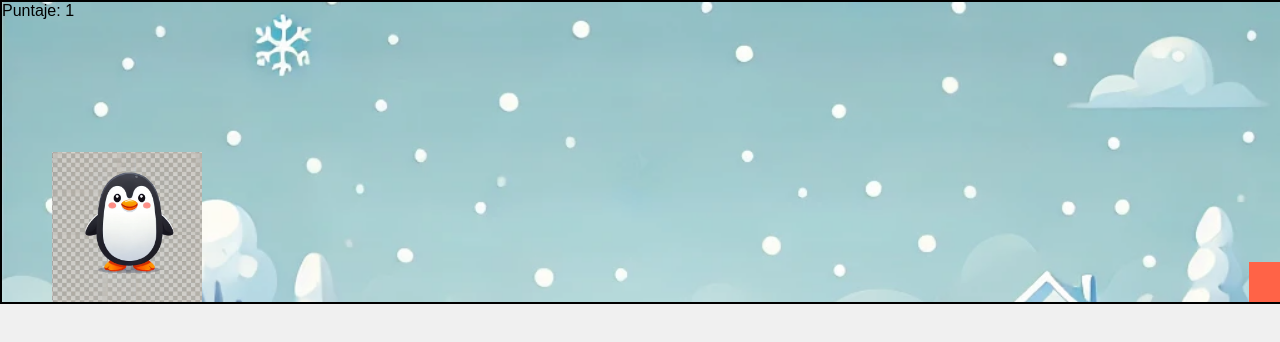
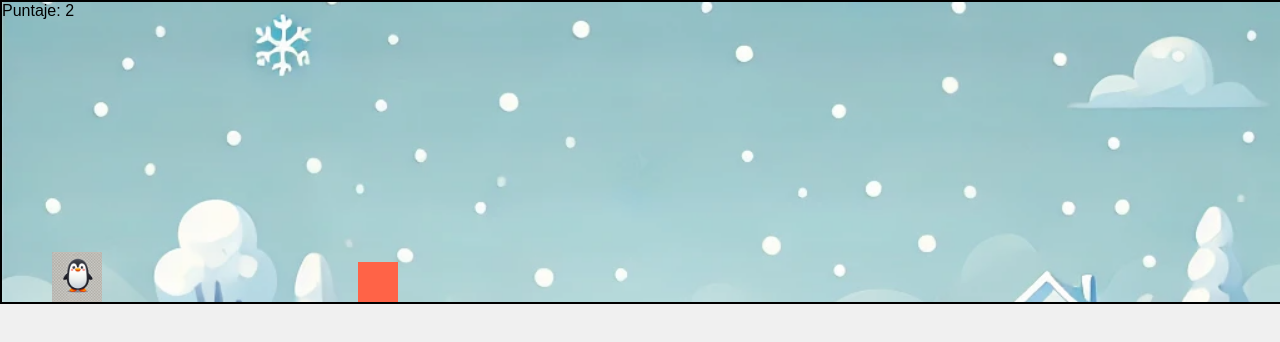
Before and after one commit to xacosta000/juegochupe, a plain HTML site: page index.html in a window 1280 px wide. Drawn offline with Linux system fonts and the light colour scheme.

Commit message:
Modificaciones movil

```diff
--- a/script.js
+++ b/script.js
@@ -5,7 +5,7 @@ const scoreDisplay = document.getElementById('score');
 let isJumping = false;
 let score = 0;
 
-// Función para el salto del dinosaurio
+// Función para el salto del dinosaurio/pingüino
 function jump() {
   if (isJumping) return;
   isJumping = true;
@@ -28,7 +28,7 @@ function jump() {
   }, 20);
 }
 
-// Función para detectar colisiones
+// Detectar colisiones
 function checkCollision() {
   const dinoRect = dino.getBoundingClientRect();
   const obstacleRect = obstacle.getBoundingClientRect();
@@ -61,13 +61,15 @@ function startCollisionCheck() {
   setInterval(checkCollision, 10);
 }
 
-// Escuchar eventos de teclado
+// Escuchar eventos de teclado y táctiles
 document.addEventListener('keydown', (e) => {
   if (e.code === 'Space') {
     jump();
   }
 });
 
+dino.addEventListener('touchstart', jump); // Evento táctil para móviles
+
 // Inicializar el juego
 updateScore();
 startCollisionCheck();
--- a/styles.css
+++ b/styles.css
@@ -24,13 +24,25 @@ body {
   position: absolute;
   bottom: 0;
   left: 50px;
-  width: 150px; /* Ajusta el tamaño del personaje */
-  height: 150px;
-  background-image: url('penguin.png'); /* Cambia 'penguin.png' por el nombre de tu archivo */
-  background-size: cover; /* Asegúrate de que la imagen se ajuste al tamaño del div */
+  width: 50px;
+  height: 50px;
+  background-image: url('penguin.png');
+  background-size: cover;
   background-repeat: no-repeat;
   background-position: center;
+  touch-action: manipulation; /* Mejora la respuesta táctil */
 }
+
+#dino::after {
+  content: '';
+  position: absolute;
+  top: -10px;
+  left: -10px;
+  right: -10px;
+  bottom: -10px;
+  background: transparent;
+}
+
 
 @keyframes move {
   from {
```
